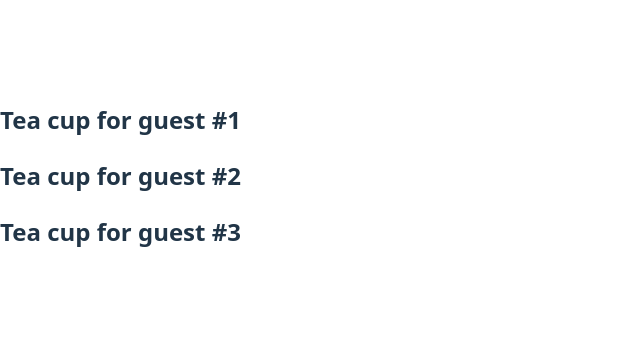
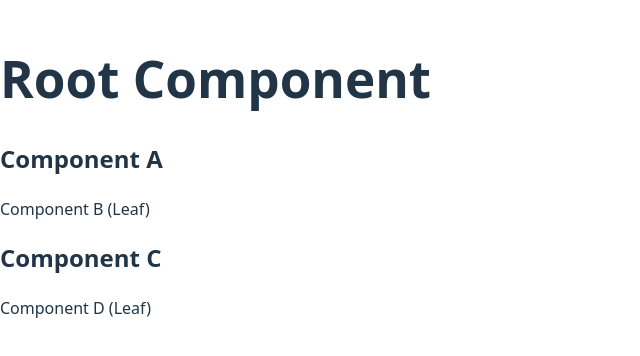
Before and after one commit to Jamesnl55555/appdev1, a React (Vite) app in the folder react-describing-ui/: page / in a window 1280 px wide. Shown: the part 224-580 px from the top of the page, without its empty margins (0-640 px from the left). Built offline with nearby package versions, Linux system fonts and the light colour scheme.

Commit message:
Done with why understanding your UI as trees is useful

```diff
--- a/react-describing-ui/src/App.jsx
+++ b/react-describing-ui/src/App.jsx
@@ -1,17 +1,22 @@
-function Cup({ guest }) {
-  return <h2>Tea cup for guest #{guest}</h2>;
-}
+import ComponentA from "./components/ComponentA";
+import ComponentC from "./components/ComponentC";
+import { greetA } from "./components/ComponentA";
+import { greetB } from "./components/ComponentB";
+import { greetC } from "./components/ComponentC";
+function App() {
+  console.log('Hello from RootModule');
+  greetA();
+  greetB();
+  greetC();
 
-function App() {
-  return (
-    <>
-      <Cup guest={1} />
-      <Cup guest={2} />
-      <Cup guest={3} />
-    </>
+  return(
+  <div>
+    <h1>Root Component</h1>
+    <ComponentA />
+    <ComponentC />
+  </div>
+
   );
-
-
 }
 
 export default App
--- /dev/null
+++ b/react-describing-ui/src/components/ComponentA.jsx
@@ -0,0 +1,15 @@
+import ComponentB from './ComponentB'
+
+
+export default function ComponentA() {
+  return (
+    <div>
+      <h2>Component A</h2>
+      <ComponentB />
+    </div>
+  );
+}
+
+export function greetA() {
+  console.log('Hello from ModuleA');
+}
--- /dev/null
+++ b/react-describing-ui/src/components/ComponentB.jsx
@@ -0,0 +1,11 @@
+export default function ComponentB() {
+  return (
+    <div>
+      <p>Component B (Leaf)</p>
+    </div>
+  );
+}
+
+export function greetB() {
+  console.log('Hello from ModuleB');
+}
--- /dev/null
+++ b/react-describing-ui/src/components/ComponentC.jsx
@@ -0,0 +1,15 @@
+import ComponentD from './ComponentD';
+import { greetD } from './ComponentD'
+export default function ComponentC() {
+  return (
+    <div>
+      <h2>Component C</h2>
+      <ComponentD />
+    </div>
+  );
+}
+
+export function greetC() {
+  console.log('Hello from ModuleC');
+  greetD();
+}
--- /dev/null
+++ b/react-describing-ui/src/components/ComponentD.jsx
@@ -0,0 +1,12 @@
+export default function ComponentD(){
+return (
+    <div>
+      <p>Component D (Leaf)</p>
+    </div>
+);
+
+}
+
+export function greetD() {
+  console.log('Hello from ModuleD');
+}
```
